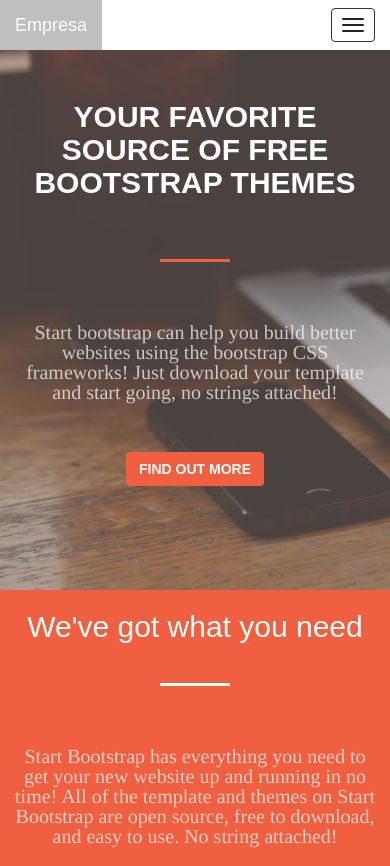
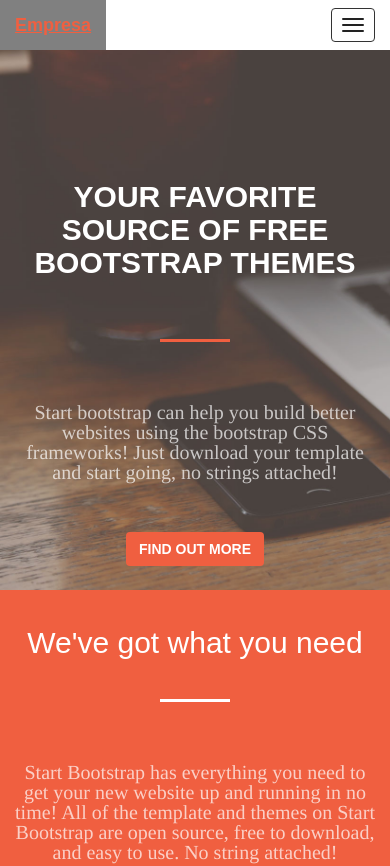
Before and after one commit to lfallardi/workshop2, a plain HTML site: page index.html in a window 390 px wide. Shown: the top 866 px of the page. Drawn offline with nearby package versions, Linux system fonts and the light colour scheme.

Commit message:
iphone 568px

```diff
--- a/sass/ejercicio_style.scss
+++ b/sass/ejercicio_style.scss
@@ -174,3 +174,22 @@ section#whatyouneed{
 		color: $color-principal;
 	}
 }
+
+@media(max-width: 568px){
+	.jumbotron {
+	    margin-top: 100px;
+	    margin-bottom: 30px;
+	    color: white;
+	    background-color: transparent;
+	    font-weight: bold;
+	    font-size: 30px;
+	}
+
+	.navbar{
+		a:hover{
+			color: $color-principal;
+			background-color: gray;
+			font-weight: bold;
+		}
+	}
+}
```
Also changed, not shown: css/ejercicio_style.css, 1 other file.
